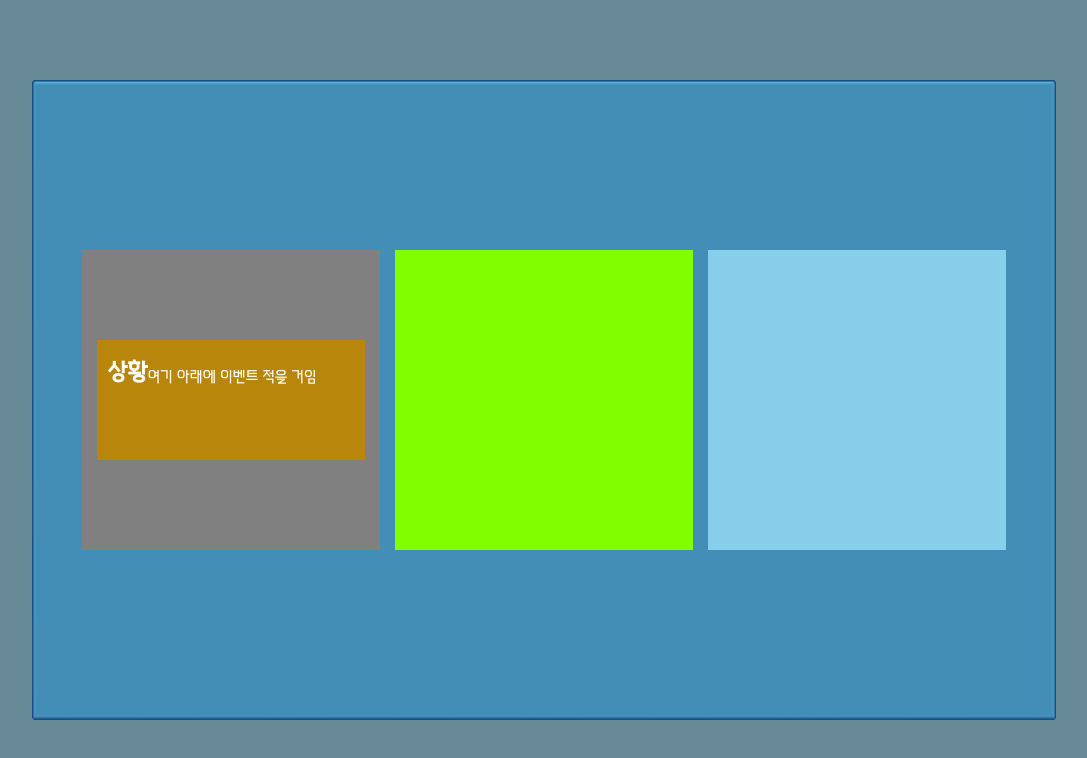
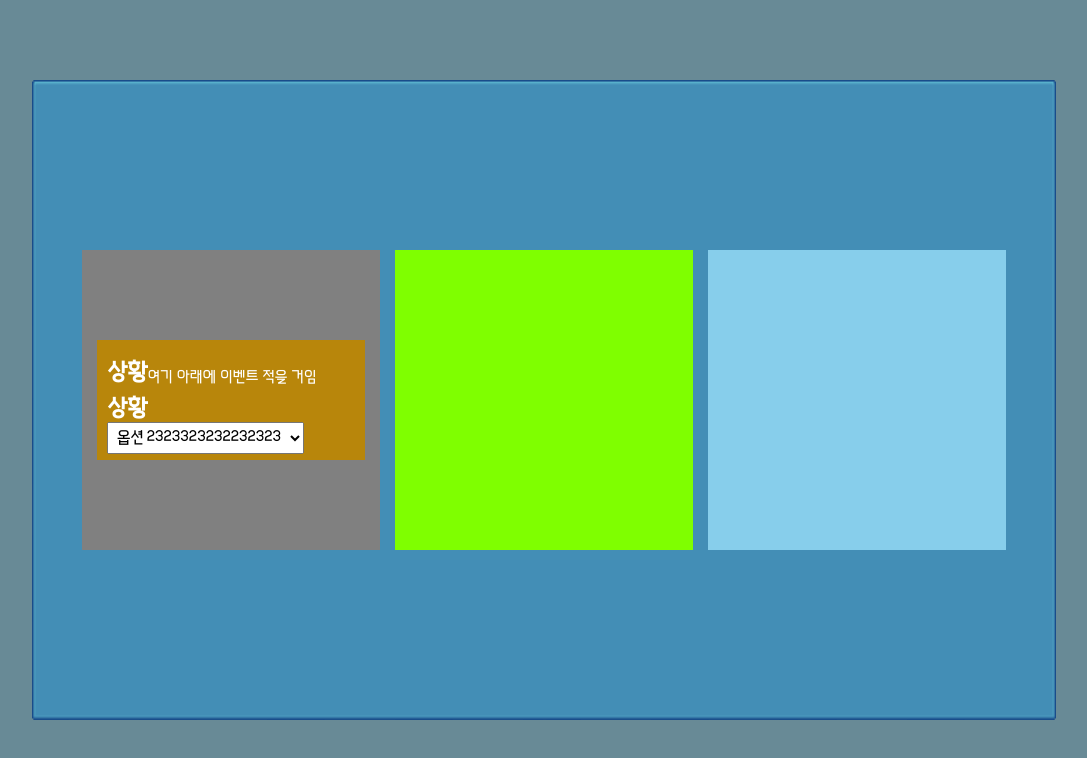
Before and after one commit to Nidurolak/jaewoo-sAI, a React (Create React App) app: page / in a window 1280 px wide. Both pictures are taken after a click on the button "AI 만들기". Shown: the top 758 px of the page, without its empty margins (96-1183 px from the left). Built offline with nearby package versions, Linux system fonts and the light colour scheme.

Commit message:
feat : 셀렉트 버튼 기초양식 추가

```diff
--- a/src/components/AIMakerTool/EventMaker.tsx
+++ b/src/components/AIMakerTool/EventMaker.tsx
@@ -3,9 +3,15 @@ import { styled } from 'styled-components';
 import Mainbutton800400 from '../assets/MainButton800400.png'
 import { useRecoilState } from 'recoil';
 import exp from 'constants';
+import SelectButton from './RadioButton';
 
 function EventMaker() {
+    const [selectedValue, setSelectedValue] = useState<string | null>(null);
 
+
+    const handleSelectChange = (value: string) => {
+        setSelectedValue(value);
+    };
 
     return (
         <EventDiv>
@@ -13,12 +19,23 @@ function EventMaker() {
                 <h2>상황</h2>
                 <h3>여기 아래에 이벤트 적을 거임</h3>
             </RowBox>
+            <ColummBox>
+                <h2>상황</h2>
+                <SelectButton value={selectedValue} onChange={handleSelectChange}></SelectButton>
+            </ColummBox>
 
         </EventDiv>)
 }
 
 export default EventMaker
 
+const ColummBox = styled.div`
+align-items: flex-start;
+display: flex;
+flex-direction: column;
+justify-content: flex-start;
+width: 100%;
+`
 
 const RowBox = styled.div`
 align-items: flex-end;
--- /dev/null
+++ b/src/components/AIMakerTool/RadioButton.tsx
@@ -0,0 +1,43 @@
+import React, { useState, ChangeEvent, useEffect } from 'react';
+import { styled } from 'styled-components';
+import Mainbutton800400 from '../assets/MainButton800400.png'
+import { useRecoilState } from 'recoil';
+import exp from 'constants';
+
+interface SelectBoxProps {
+    value: string | null;
+    onChange: (value: string) => void;
+}
+
+
+function SelectButton({ value, onChange }: SelectBoxProps) {
+    const handleChange = (e: React.ChangeEvent<HTMLSelectElement>) => {
+        onChange(e.target.value);
+    };
+
+    const options = [
+        { id: 1, label: '옵션 2323323232232323', value: 'option1' },
+        { id: 2, label: '옵션 2', value: 'option2' },
+        { id: 3, label: '옵션 3', value: 'option3' },
+        { id: 4, label: '옵션 4', value: 'option4' },
+        { id: 5, label: '옵션 5', value: 'option5' }
+    ];
+
+    return (
+        <Select value={value || ''} onChange={handleChange}>
+            {options.map(option => (
+                <option key={option.id} value={option.value}>
+                    {option.label}
+                </option>
+            ))}
+        </Select>
+    );
+}
+
+export default SelectButton
+
+
+const Select = styled.select`
+  padding: 5px;
+  font-size: 16px;
+`;
```
